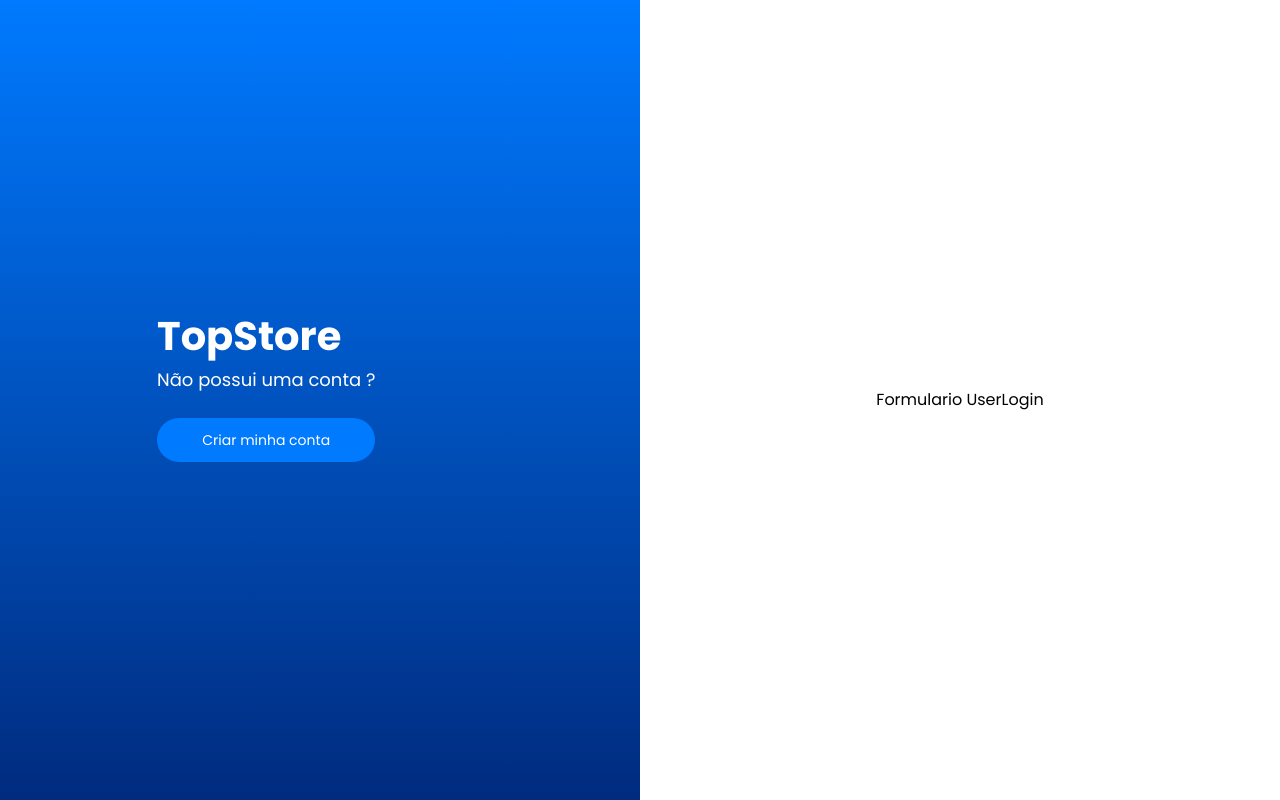
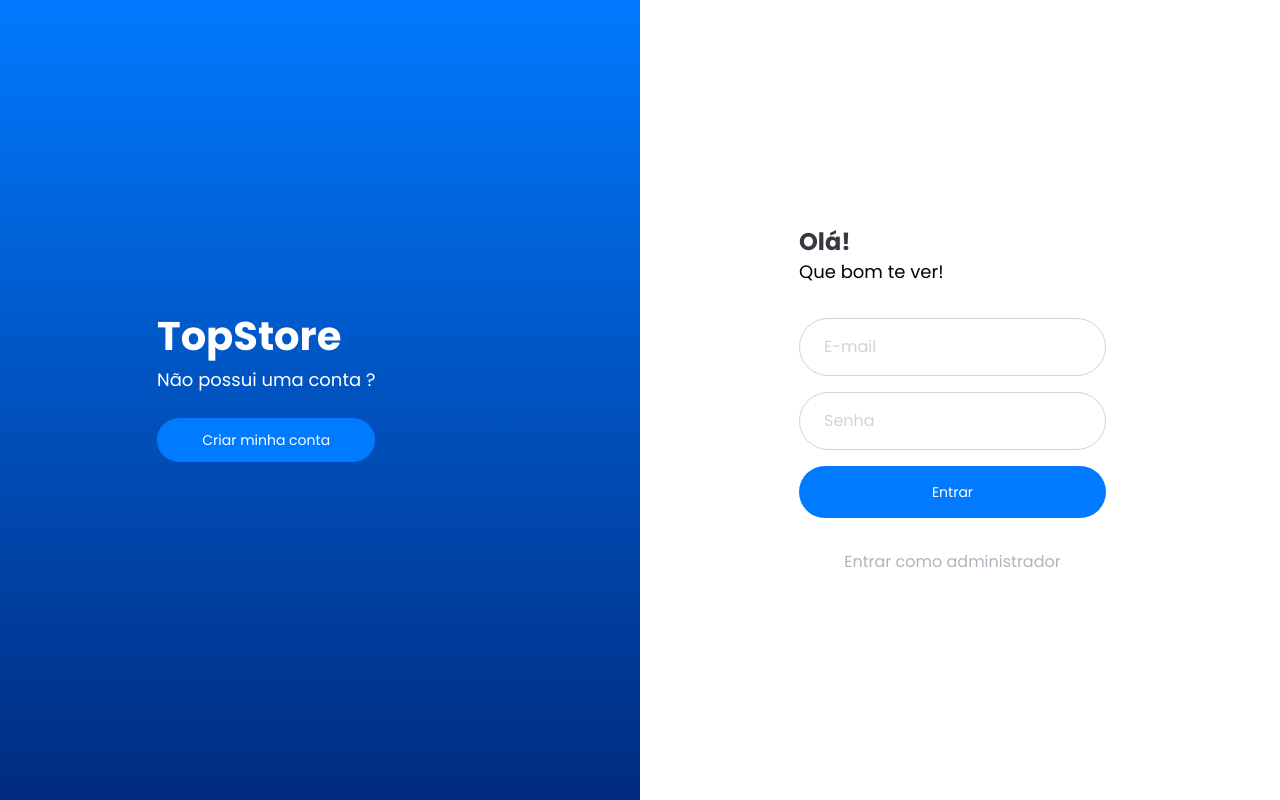
Before and after one commit to TopStore-Environment/topstore-frontend, a React (Vite) app: page /login in a window 1280 px wide. Built offline with nearby package versions, Linux system fonts and the light colour scheme.

Commit message:
feat: Implementando estrutura dos formularios de autenticacao

```diff
--- a/package.json
+++ b/package.json
@@ -10,6 +10,7 @@
     "preview": "vite preview"
   },
   "dependencies": {
+    "@radix-ui/react-icons": "^1.3.2",
     "clsx": "^2.1.1",
     "react": "^19.0.0",
     "react-dom": "^19.0.0",
--- /dev/null
+++ b/src/router/AuthGuard.tsx
@@ -0,0 +1,43 @@
+import { Navigate, Outlet } from "react-router-dom";
+
+interface AuthGuardProps {
+  isPrivate: boolean;
+  role?: "user" | "admin";
+}
+
+export function AuthGuard({ isPrivate, role }: AuthGuardProps) {
+  const signedIn = false;
+  const userRole = "admin" as "admin" | "user";
+
+  if (isPrivate && !signedIn) {
+    return <Navigate to="/login" replace />;
+  }
+
+  if (!isPrivate && signedIn) {
+    return role === "admin" ? (
+      <Navigate to={"/admin/dashboard"} />
+    ) : (
+      <Navigate to={"/"} />
+    );
+  }
+
+  if (signedIn) {
+    if (role === "admin" && userRole !== "admin") {
+      return <Navigate to="/" replace />;
+    }
+
+    if (role === "user" && userRole !== "user") {
+      return <Navigate to="/admin/dashboard" />;
+    }
+
+    if (!isPrivate && userRole === "admin") {
+      return <Navigate to="/admin/dashboard" replace />;
+    }
+
+    if (!isPrivate && userRole === "user") {
+      return <Navigate to="/" replace />;
+    }
+  }
+
+  return <Outlet />;
+}
--- a/src/router/index.tsx
+++ b/src/router/index.tsx
@@ -5,19 +5,26 @@ import { UserRegister } from "../view/pages/Register/User";
 import { AdminLogin } from "../view/pages/Login/Admin";
 import { AdminDashboard } from "../view/pages/Dashboard/Admin";
 import { UserDashboard } from "../view/pages/Dashboard/User";
+import { AuthGuard } from "./AuthGuard";
 
 export function Router() {
   return (
     <BrowserRouter>
       <Routes>
-        <Route element={<AuthLayout />}>
-          <Route path="/login" element={<UserLogin />} />
-          <Route path="/register" element={<UserRegister />} />
-          <Route path="/admin/login" element={<AdminLogin />} />
+        <Route element={<AuthGuard isPrivate={false} />}>
+          <Route element={<AuthLayout />}>
+            <Route path="/login" element={<UserLogin />} />
+            <Route path="/register" element={<UserRegister />} />
+            <Route path="/admin/login" element={<AdminLogin />} />
+          </Route>
         </Route>
 
-        <Route path="/" element={<UserDashboard />} />
-        <Route path="/admin/dashboard" element={<AdminDashboard />} />
+        <Route element={<AuthGuard isPrivate role="user" />}>
+          <Route path="/" element={<UserDashboard />} />{" "}
+        </Route>
+        <Route element={<AuthGuard isPrivate role="admin" />}>
+          <Route path="/admin/dashboard" element={<AdminDashboard />} />
+        </Route>
       </Routes>
     </BrowserRouter>
   );
--- a/src/view/components/Button.tsx
+++ b/src/view/components/Button.tsx
@@ -11,7 +11,7 @@ export function Button({ children, className, ...props }: ButtonProps) {
     <button
       {...props}
       className={cn(
-        "bg-[#007AFF] rounded-[30px] outline-none text-sm text-center px-6 py-4 text-white",
+        "bg-[#007AFF] rounded-[30px] outline-none text-sm text-center px-6 py-4 text-white w-full max-w-[307px]",
         className
       )}
     >
--- /dev/null
+++ b/src/view/components/Input.tsx
@@ -0,0 +1,22 @@
+import { ComponentProps } from "react";
+import { cn } from "../../app/utils/cn";
+
+interface InputProps extends ComponentProps<"input"> {
+  name: string;
+  error?: string;
+}
+
+export function Input({ name, ...props }: InputProps) {
+  return (
+    <div>
+      <input
+        {...props}
+        name={name}
+        id={name}
+        className={cn(
+          "outline-none rounded-[30px] border border-gray-400 w-full max-w-[307px] px-6 py-4"
+        )}
+      />
+    </div>
+  );
+}
--- a/src/view/layouts/AuthLayout.tsx
+++ b/src/view/layouts/AuthLayout.tsx
@@ -5,7 +5,7 @@ export function AuthLayout() {
 
   return (
     <div className="flex w-full h-full">
-      <div className="bg-gradient-to-b from-[#007AFF] to-[#002B7F] h-full w-1/2 flex items-center">
+      <div className="hidden bg-gradient-to-b from-[#007AFF] to-[#002B7F] h-full w-1/2 items-center lg:flex">
         <div className="text-white ml-[157px] -mt-8 flex flex-col gap-6">
           <div>
             <h1 className="font-bold text-[40px]">TopStore</h1>
@@ -27,8 +27,10 @@ export function AuthLayout() {
           </Link>
         </div>
       </div>
-      <div className="w-1/2 flex justify-center items-center">
-        <Outlet />
+      <div className="w-full flex flex-col justify-center items-center lg:w-1/2">
+        <div className="w-full max-w-[370px] px-6 flex flex-col gap-8">
+          <Outlet />
+        </div>
       </div>
     </div>
   );
--- a/src/view/pages/Login/Admin/index.tsx
+++ b/src/view/pages/Login/Admin/index.tsx
@@ -1,7 +1,30 @@
+import { Link } from "react-router-dom";
+import { Button } from "../../../components/Button";
+import { Input } from "../../../components/Input";
+
 export function AdminLogin() {
   return (
-    <div>
-      <h1>Formulario AdminLogin</h1>
-    </div>
+    <>
+      <header>
+        <h1 className="text-[50px] font-bold mb-[50px] text-center lg:hidden">
+          TopStore
+        </h1>
+        <h1 className="font-bold text-2xl text-gray-800">Olá, Chefe!</h1>
+        <p className="text-lg">Que bom te ver!</p>
+      </header>
+
+      <form className="space-y-4">
+        <Input type="text" name="registration" placeholder="Matrícula" />
+        <Input type="password" name="password" placeholder="Senha" />
+        <Button>Entrar</Button>
+      </form>
+
+      <Link
+        to={"/login"}
+        className="text-center text-gray-500 hover:text-gray-600 transition-colors outline-none w-full max-w-[307px] lg:hidden"
+      >
+        Entrar como usuário
+      </Link>
+    </>
   );
 }
--- a/src/view/pages/Login/User/index.tsx
+++ b/src/view/pages/Login/User/index.tsx
@@ -1,7 +1,37 @@
+import { Link } from "react-router-dom";
+import { Button } from "../../../components/Button";
+import { Input } from "../../../components/Input";
+
 export function UserLogin() {
   return (
-    <div>
-      <h1>Formulario UserLogin</h1>
-    </div>
+    <>
+      <header>
+        <h1 className="text-[50px] font-bold mb-[50px] text-center lg:hidden">
+          TopStore
+        </h1>
+        <h1 className="font-bold text-2xl text-gray-800">Olá!</h1>
+        <p className="text-lg">Que bom te ver!</p>
+      </header>
+
+      <form className="space-y-4">
+        <Input type="email" name="email" placeholder="E-mail" />
+        <Input type="password" name="password" placeholder="Senha" />
+        <Button>Entrar</Button>
+      </form>
+
+      <div className="w-full max-w-[307px] text-sm flex gap-1.5 mt-2 justify-center lg:hidden">
+        Não possui uma conta?
+        <Link to={"/register"} className="text-[#007AFF]">
+          Criar agora!
+        </Link>
+      </div>
+
+      <Link
+        to={"/admin/login"}
+        className="text-center text-gray-500 hover:text-gray-600 transition-colors outline-none w-full max-w-[307px]"
+      >
+        Entrar como administrador
+      </Link>
+    </>
   );
 }
--- a/src/view/pages/Register/User/index.tsx
+++ b/src/view/pages/Register/User/index.tsx
@@ -1,7 +1,31 @@
+import { Link } from "react-router-dom";
+import { Button } from "../../../components/Button";
+import { Input } from "../../../components/Input";
+
 export function UserRegister() {
   return (
-    <div>
-      <h1>Formulario UserRegister</h1>
-    </div>
+    <>
+      <header>
+        <h1 className="text-[50px] font-bold mb-[50px] text-center lg:hidden">
+          TopStore
+        </h1>
+        <h1 className="font-bold text-2xl text-gray-800">Olá!</h1>
+        <p className="text-lg">Crie sua conta para começar.</p>
+      </header>
+
+      <form className="space-y-4">
+        <Input type="text" name="name" placeholder="Nome" />
+        <Input type="email" name="email" placeholder="E-mail" />
+        <Input type="password" name="password" placeholder="Senha" />
+        <Button>Criar conta</Button>
+      </form>
+
+      <div className="w-full max-w-[307px] text-sm flex gap-1.5 mt-2 justify-center lg:hidden">
+        Já possui uma conta?
+        <Link to={"/login"} className="text-[#007AFF]">
+          Fazer login!
+        </Link>
+      </div>
+    </>
   );
 }
```
Also changed, not shown: 1 other file (tests, documents, lock files or other folders).
